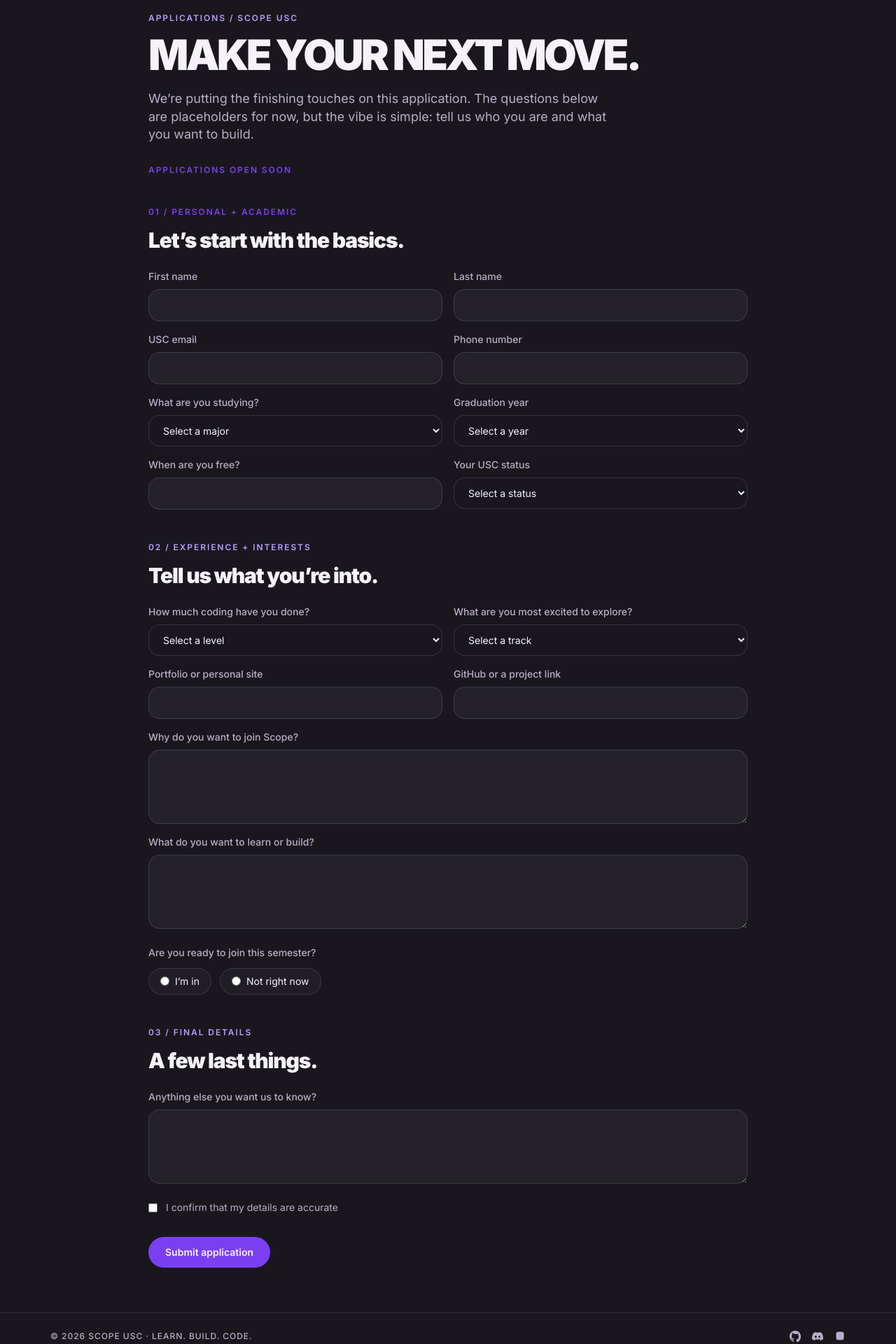
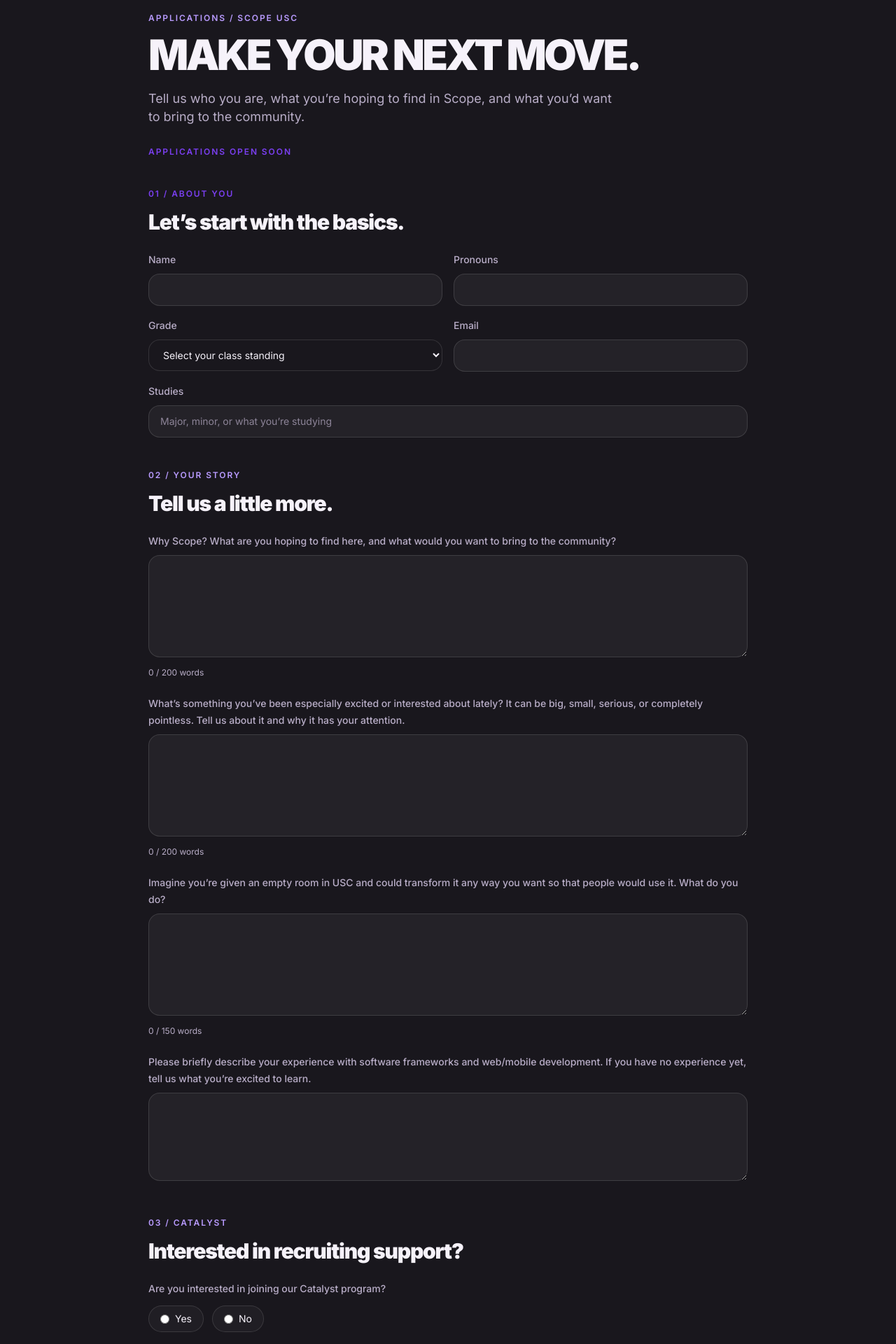
Before and after one commit to scopeusc/website-rerevamp, a Next.js app: page /applications in a window 1280 px wide. Shown: the part 100-2020 px from the top of the page at 70% size. Built offline with nearby package versions, Linux system fonts and the light colour scheme.

Commit message:
add actual application questions

```diff
--- a/app/applications/page.tsx
+++ b/app/applications/page.tsx
@@ -19,9 +19,8 @@
           MAKE YOUR NEXT MOVE.
         </h1>
         <p className="mt-6 max-w-2xl text-lg leading-[1.42] text-muted">
-          We’re putting the finishing touches on this application. The questions
-          below are placeholders for now, but the vibe is simple: tell us who you
-          are and what you want to build.
+          Tell us who you are, what you’re hoping to find in Scope, and what
+          you’d want to bring to the community.
         </p>
         <p className="kicker mt-8 text-accent">Applications open soon</p>
         <div className="mt-12">
--- a/components/ApplicationForm.tsx
+++ b/components/ApplicationForm.tsx
@@ -7,23 +7,110 @@
 const fieldClass =
   "w-full rounded-2xl border border-white/12 bg-white/5 px-4 py-3 text-sm text-paper outline-none placeholder:text-muted/70 focus:border-glow";
 
+function countWords(text: string) {
+  const trimmed = text.trim();
+  return trimmed ? trimmed.split(/\s+/).length : 0;
+}
+
 function Field({
   label,
+  hint,
   children,
 }: {
   label: string;
+  hint?: string;
   children: React.ReactNode;
 }) {
   return (
     <label className="flex flex-col gap-2">
-      <span className="text-sm font-medium text-muted">{label}</span>
+      <span className="text-sm font-medium leading-6 text-muted">{label}</span>
+      {hint ? <span className="text-xs leading-5 text-muted/80">{hint}</span> : null}
       {children}
     </label>
   );
 }
 
+function ChoiceField({
+  legend,
+  name,
+  options,
+  required,
+  value,
+  onChange,
+}: {
+  legend: string;
+  name: string;
+  options: readonly string[];
+  required?: boolean;
+  value?: string;
+  onChange?: (value: string) => void;
+}) {
+  return (
+    <fieldset>
+      <legend className="mb-3 text-sm font-medium leading-6 text-muted">
+        {legend}
+      </legend>
+      <div className="flex flex-wrap gap-3">
+        {options.map((option) => (
+          <label
+            key={option}
+            className="panel flex cursor-pointer items-center gap-2 rounded-full px-4 py-2 text-sm"
+          >
+            <input
+              type="radio"
+              name={name}
+              value={option}
+              required={required}
+              checked={value !== undefined ? value === option : undefined}
+              onChange={onChange ? () => onChange(option) : undefined}
+              className="accent-accent"
+            />
+            {option}
+          </label>
+        ))}
+      </div>
+    </fieldset>
+  );
+}
+
+function WordArea({
+  name,
+  words,
+  required,
+  rows = 6,
+}: {
+  name: string;
+  words?: number;
+  required?: boolean;
+  rows?: number;
+}) {
+  const [value, setValue] = useState("");
+  const count = countWords(value);
+
+  return (
+    <div>
+      <textarea
+        required={required}
+        name={name}
+        rows={rows}
+        value={value}
+        onChange={(event) => setValue(event.target.value)}
+        className={fieldClass}
+      />
+      {words ? (
+        <p
+          className={`mt-2 text-xs ${count > words ? "text-glow" : "text-muted"}`}
+        >
+          {count} / {words} words
+        </p>
+      ) : null}
+    </div>
+  );
+}
+
 export function ApplicationForm() {
   const [submitted, setSubmitted] = useState(false);
+  const [wantsCatalyst, setWantsCatalyst] = useState("");
 
   function onSubmit(event: FormEvent<HTMLFormElement>) {
     event.preventDefault();
@@ -51,150 +138,185 @@
   return (
     <form onSubmit={onSubmit} className="flex flex-col gap-12">
       <section>
-        <p className="kicker text-accent">01 / Personal + academic</p>
+        <p className="kicker text-accent">01 / About you</p>
         <h2 className="mt-4 text-3xl font-black tracking-[-0.04em]">
           Let’s start with the basics.
         </h2>
         <div className="mt-6 grid gap-4 md:grid-cols-2">
-          <Field label="First name">
-            <input required name="firstName" className={fieldClass} />
+          <Field label="Name">
+            <input required name="name" autoComplete="name" className={fieldClass} />
           </Field>
-          <Field label="Last name">
-            <input required name="lastName" className={fieldClass} />
+          <Field label="Pronouns">
+            <input required name="pronouns" className={fieldClass} />
           </Field>
-          <Field label="USC email">
-            <input required type="email" name="email" className={fieldClass} />
-          </Field>
-          <Field label="Phone number">
-            <input required type="tel" name="phone" className={fieldClass} />
-          </Field>
-          <Field label="What are you studying?">
-            <select required name="major" className={fieldClass} defaultValue="">
+          <Field label="Grade">
+            <select required name="grade" className={fieldClass} defaultValue="">
               <option value="" disabled>
-                Select a major
+                Select your class standing
               </option>
-              {application.majors.map((option) => (
+              {application.grades.map((option) => (
                 <option key={option} value={option}>
                   {option}
                 </option>
               ))}
             </select>
           </Field>
-          <Field label="Graduation year">
-            <select required name="year" className={fieldClass} defaultValue="">
+          <Field label="Email">
+            <input
+              required
+              type="email"
+              name="email"
+              autoComplete="email"
+              className={fieldClass}
+            />
+          </Field>
+          <div className="md:col-span-2">
+            <Field label="Studies">
+              <input
+                required
+                name="studies"
+                placeholder="Major, minor, or what you’re studying"
+                className={fieldClass}
+              />
+            </Field>
+          </div>
+        </div>
+      </section>
+
+      <section>
+        <p className="kicker text-glow">02 / Your story</p>
+        <h2 className="mt-4 text-3xl font-black tracking-[-0.04em]">
+          Tell us a little more.
+        </h2>
+        <div className="mt-6 flex flex-col gap-6">
+          <Field label="Why Scope? What are you hoping to find here, and what would you want to bring to the community?">
+            <WordArea name="whyScope" words={200} required />
+          </Field>
+          <Field label="What’s something you’ve been especially excited or interested about lately? It can be big, small, serious, or completely pointless. Tell us about it and why it has your attention.">
+            <WordArea name="unexpectedlyYou" words={200} required />
+          </Field>
+          <Field label="Imagine you’re given an empty room in USC and could transform it any way you want so that people would use it. What do you do?">
+            <WordArea name="lifeBetter" words={150} required />
+          </Field>
+          <Field label="Please briefly describe your experience with software frameworks and web/mobile development. If you have no experience yet, tell us what you’re excited to learn.">
+            <WordArea name="devExp" required rows={5} />
+          </Field>
+        </div>
+      </section>
+
+      <section>
+        <p className="kicker text-glow">03 / Catalyst</p>
+        <h2 className="mt-4 text-3xl font-black tracking-[-0.04em]">
+          Interested in recruiting support?
+        </h2>
+        <div className="mt-6 flex flex-col gap-6">
+          <ChoiceField
+            legend="Are you interested in joining our Catalyst program?"
+            name="catalyst"
+            options={application.yesNo}
+            required
+            value={wantsCatalyst}
+            onChange={setWantsCatalyst}
+          />
+          {wantsCatalyst === "Yes" ? (
+            <>
+              <Field label="Why do you want to join Catalyst?">
+                <WordArea name="whyCatalyst" required rows={5} />
+              </Field>
+              <Field label="Imagine Catalyst goes really well for you this semester. By the end of it, what’s something you’d be able to do, understand, or feel more confident about that you can’t today?">
+                <WordArea name="catalystOutcome" words={150} required />
+              </Field>
+            </>
+          ) : null}
+        </div>
+      </section>
+
+      <section>
+        <p className="kicker text-glow">04 / Background</p>
+        <h2 className="mt-4 text-3xl font-black tracking-[-0.04em]">
+          A few last things.
+        </h2>
+        <div className="mt-6 flex flex-col gap-6">
+          <Field
+            label="CS classes taken"
+            hint="List the computer science courses you’ve taken, or write None."
+          >
+            <WordArea name="csExp" required rows={4} />
+          </Field>
+          <Field
+            label="Previous applications"
+            hint="How many times have you applied to Scope before? Enter 0 if this is your first."
+          >
+            <input
+              required
+              type="number"
+              name="prevApps"
+              min={0}
+              step={1}
+              inputMode="numeric"
+              className={fieldClass}
+            />
+          </Field>
+          <Field label="Resume drop" hint="PDF only.">
+            <input
+              required
+              type="file"
+              name="resume"
+              accept="application/pdf,.pdf"
+              className={`${fieldClass} file:mr-3 file:rounded-full file:border-0 file:bg-accent file:px-3 file:py-1.5 file:text-xs file:font-semibold file:text-paper`}
+            />
+          </Field>
+          <Field
+            label="Supplemental links"
+            hint="Portfolio, GitHub, or anything else you want us to see."
+          >
+            <input
+              name="link"
+              inputMode="url"
+              placeholder="https://"
+              className={fieldClass}
+            />
+          </Field>
+          <Field label="Other commitments">
+            <WordArea name="commitments" required rows={4} />
+          </Field>
+        </div>
+      </section>
+
+      <section>
+        <p className="kicker text-accent">05 / Demographics</p>
+        <h2 className="mt-4 text-3xl font-black tracking-[-0.04em]">
+          Just for context.
+        </h2>
+        <p className="mt-4 max-w-2xl text-sm leading-6 text-muted">
+          These questions are only for demographics. They have no impact on
+          your application.
+        </p>
+        <div className="mt-6 flex flex-col gap-6">
+          <Field label="Ethnicity">
+            <select
+              required
+              name="ethnicity"
+              className={fieldClass}
+              defaultValue=""
+            >
               <option value="" disabled>
-                Select a year
+                Select an option
               </option>
-              {application.years.map((option) => (
+              {application.ethnicities.map((option) => (
                 <option key={option} value={option}>
                   {option}
                 </option>
               ))}
             </select>
           </Field>
-          <Field label="When are you free?">
-            <input required name="availability" className={fieldClass} />
-          </Field>
-          <Field label="Your USC status">
-            <select required name="status" className={fieldClass} defaultValue="">
-              <option value="" disabled>
-                Select a status
-              </option>
-              {application.statuses.map((option) => (
-                <option key={option} value={option}>
-                  {option}
-                </option>
-              ))}
-            </select>
-          </Field>
+          <ChoiceField
+            legend="First-gen"
+            name="firstGen"
+            options={application.firstGen}
+            required
+          />
         </div>
-      </section>
-
-      <section>
-        <p className="kicker text-glow">02 / Experience + interests</p>
-        <h2 className="mt-4 text-3xl font-black tracking-[-0.04em]">
-          Tell us what you’re into.
-        </h2>
-        <div className="mt-6 grid gap-4 md:grid-cols-2">
-          <Field label="How much coding have you done?">
-            <select required name="coding" className={fieldClass} defaultValue="">
-              <option value="" disabled>
-                Select a level
-              </option>
-              {application.codingLevels.map((option) => (
-                <option key={option} value={option}>
-                  {option}
-                </option>
-              ))}
-            </select>
-          </Field>
-          <Field label="What are you most excited to explore?">
-            <select required name="interest" className={fieldClass} defaultValue="">
-              <option value="" disabled>
-                Select a track
-              </option>
-              {application.interests.map((option) => (
-                <option key={option} value={option}>
-                  {option}
-                </option>
-              ))}
-            </select>
-          </Field>
-          <Field label="Portfolio or personal site">
-            <input type="url" name="portfolio" className={fieldClass} />
-          </Field>
-          <Field label="GitHub or a project link">
-            <input type="url" name="github" className={fieldClass} />
-          </Field>
-          <div className="md:col-span-2">
-            <Field label="Why do you want to join Scope?">
-              <textarea required name="why" rows={4} className={fieldClass} />
-            </Field>
-          </div>
-          <div className="md:col-span-2">
-            <Field label="What do you want to learn or build?">
-              <textarea required name="goals" rows={4} className={fieldClass} />
-            </Field>
-          </div>
-        </div>
-        <fieldset className="mt-6">
-          <legend className="mb-3 text-sm font-medium text-muted">
-            Are you ready to join this semester?
-          </legend>
-          <div className="flex flex-wrap gap-3">
-            {["I’m in", "Not right now"].map((option) => (
-              <label
-                key={option}
-                className="panel flex cursor-pointer items-center gap-2 rounded-full px-4 py-2 text-sm"
-              >
-                <input
-                  type="radio"
-                  name="ready"
-                  value={option}
-                  required
-                  className="accent-accent"
-                />
-                {option}
-              </label>
-            ))}
-          </div>
-        </fieldset>
-      </section>
-
-      <section>
-        <p className="kicker text-glow">03 / Final details</p>
-        <h2 className="mt-4 text-3xl font-black tracking-[-0.04em]">
-          A few last things.
-        </h2>
-        <div className="mt-6">
-          <Field label="Anything else you want us to know?">
-            <textarea name="notes" rows={4} className={fieldClass} />
-          </Field>
-        </div>
-        <label className="mt-6 flex items-start gap-3 text-sm text-muted">
-          <input type="checkbox" required className="mt-1 accent-accent" />
-          I confirm that my details are accurate
-        </label>
         <button
           type="submit"
           className="mt-8 inline-flex items-center rounded-full bg-accent px-6 py-3 text-sm font-semibold text-paper transition hover:bg-[#6d34e0]"
--- a/lib/content.ts
+++ b/lib/content.ts
@@ -160,10 +160,20 @@
 export const application = {
   title: "Applications — Scope USC",
   description:
-    "Apply to Scope USC. Questions are being finalized; use this page as the application form structure.",
-  majors: ["Computer Science", "Engineering", "Other"],
-  statuses: ["Undergraduate", "Graduate", "Other"],
-  codingLevels: ["New to coding", "Some experience", "Experienced"],
-  interests: ["Curriculum", "Catalyst", "Social"],
-  years: ["2026", "2027", "2028", "2029", "2030"],
+    "Apply to Scope USC. Tell us who you are, what you want from Scope, and what you’d bring to the community.",
+  grades: ["Freshman", "Sophomore", "Junior", "Senior", "Master's", "PhD"],
+  yesNo: ["Yes", "No"],
+  firstGen: ["Yes", "No", "Prefer not to say"],
+  ethnicities: [
+    "American Indian or Alaska Native",
+    "Asian",
+    "Black or African American",
+    "Hispanic or Latino",
+    "Middle Eastern or North African",
+    "Native Hawaiian or Other Pacific Islander",
+    "White",
+    "Two or more races",
+    "Prefer not to say",
+    "Other",
+  ],
 } as const;
```
